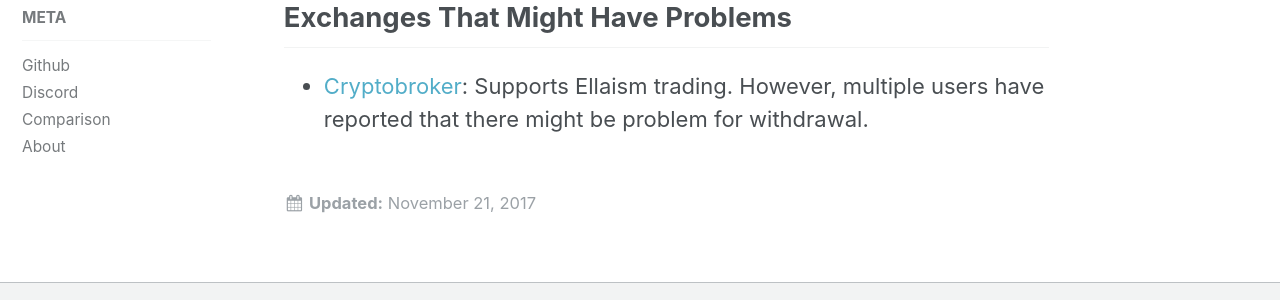
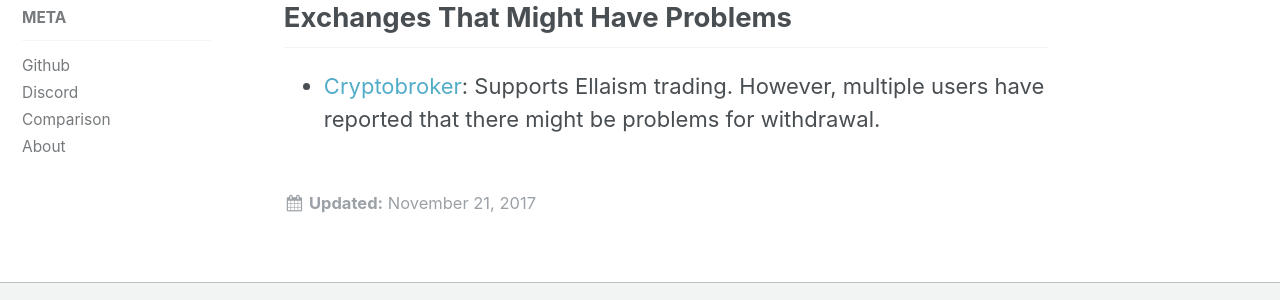
Before and after one commit to ellaism/ellaism.org, a Jekyll site: the page built from _docs/exchange.md, in a window 1280 px wide and 943 px high. Shown: the part 505-805 px from the top of the window. Built offline with Jekyll 4.4.1, drawn with Linux system fonts in a browser that asks for light colours.

Commit message:
Grammar fix

```diff
--- a/_docs/exchange.md
+++ b/_docs/exchange.md
@@ -15,4 +15,4 @@
 
 ## Exchanges That Might Have Problems
 
-* [Cryptobroker](https://trade.cryptobroker.io/markets/ellabtc): Supports Ellaism trading. However, multiple users have reported that there might be problem for withdrawal.
+* [Cryptobroker](https://trade.cryptobroker.io/markets/ellabtc): Supports Ellaism trading. However, multiple users have reported that there might be problems for withdrawal.
```
